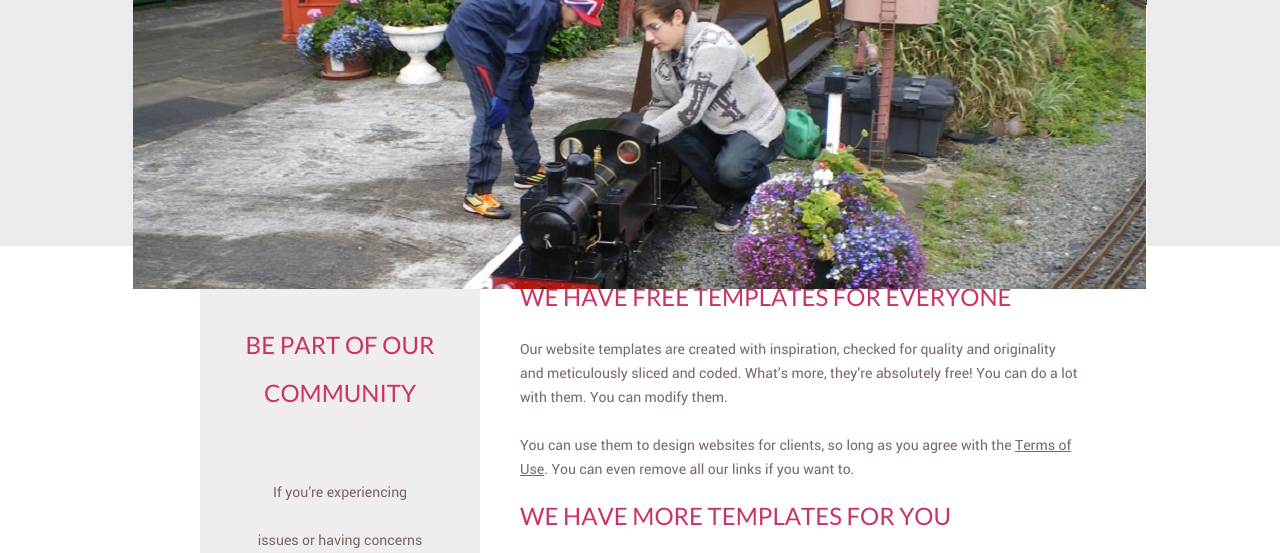
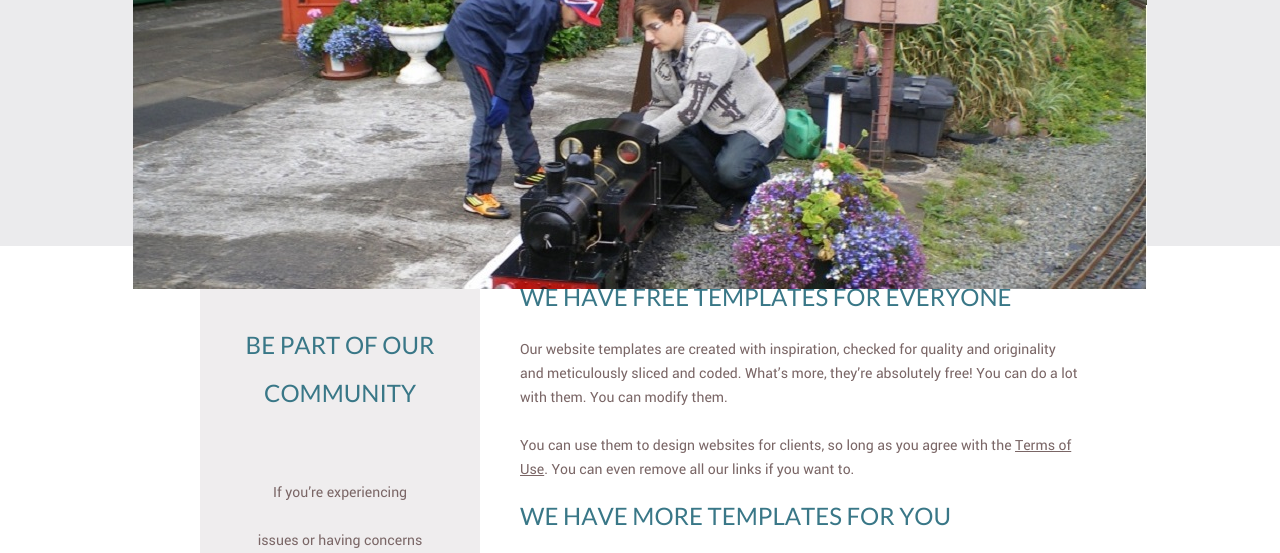
Before and after one commit to TDKELL/TDKELL.github.io, a plain HTML site: page about.html in a window 1280 px wide. Shown: the part 204-757 px from the top of the page. Drawn offline with Linux system fonts and the light colour scheme.

Commit message:
Update style.css

```diff
--- a/css/style.css
+++ b/css/style.css
@@ -414,7 +414,7 @@ img {
 	width: 169px;
 }
 #body div.footer div h1 {
-	color: #CB3362;
+	color: #397787;
 	font-family: lato-regular-webfont;
 	font-size: 24px;
 	font-weight: normal;
```
